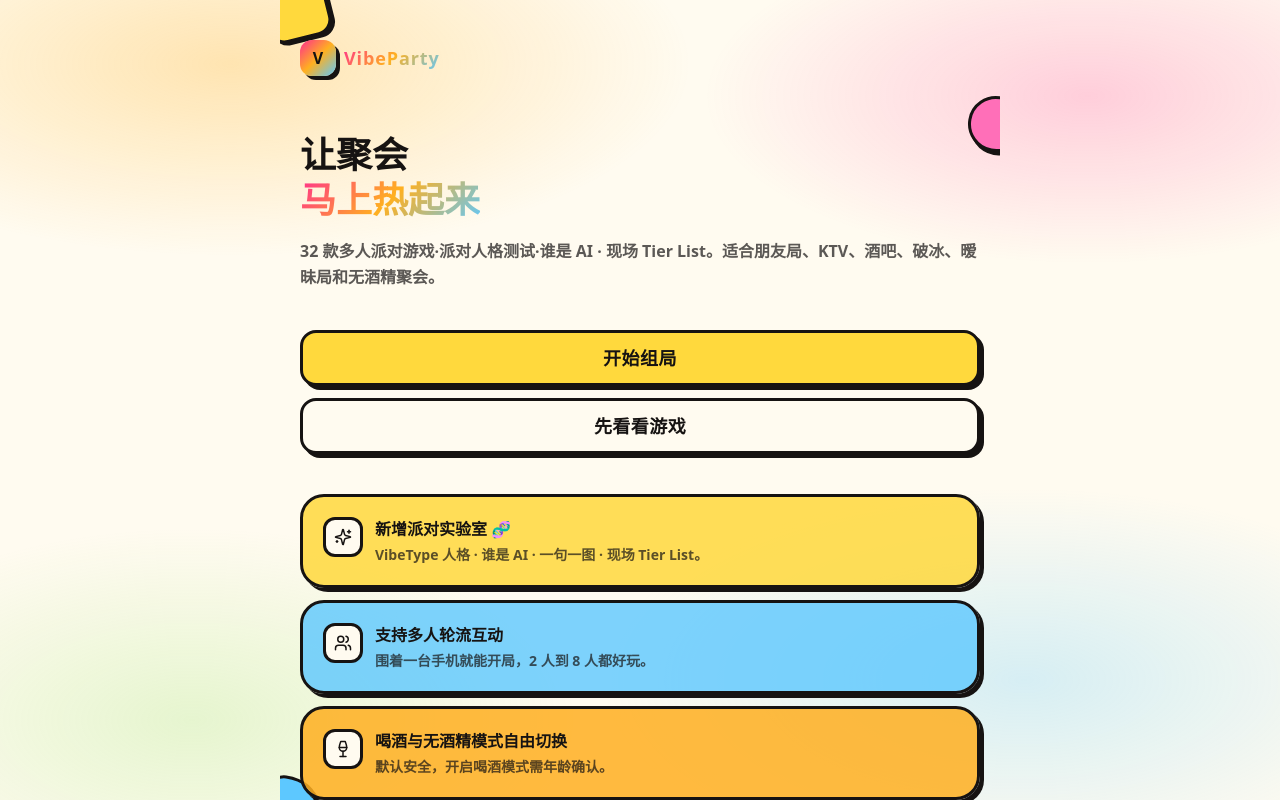
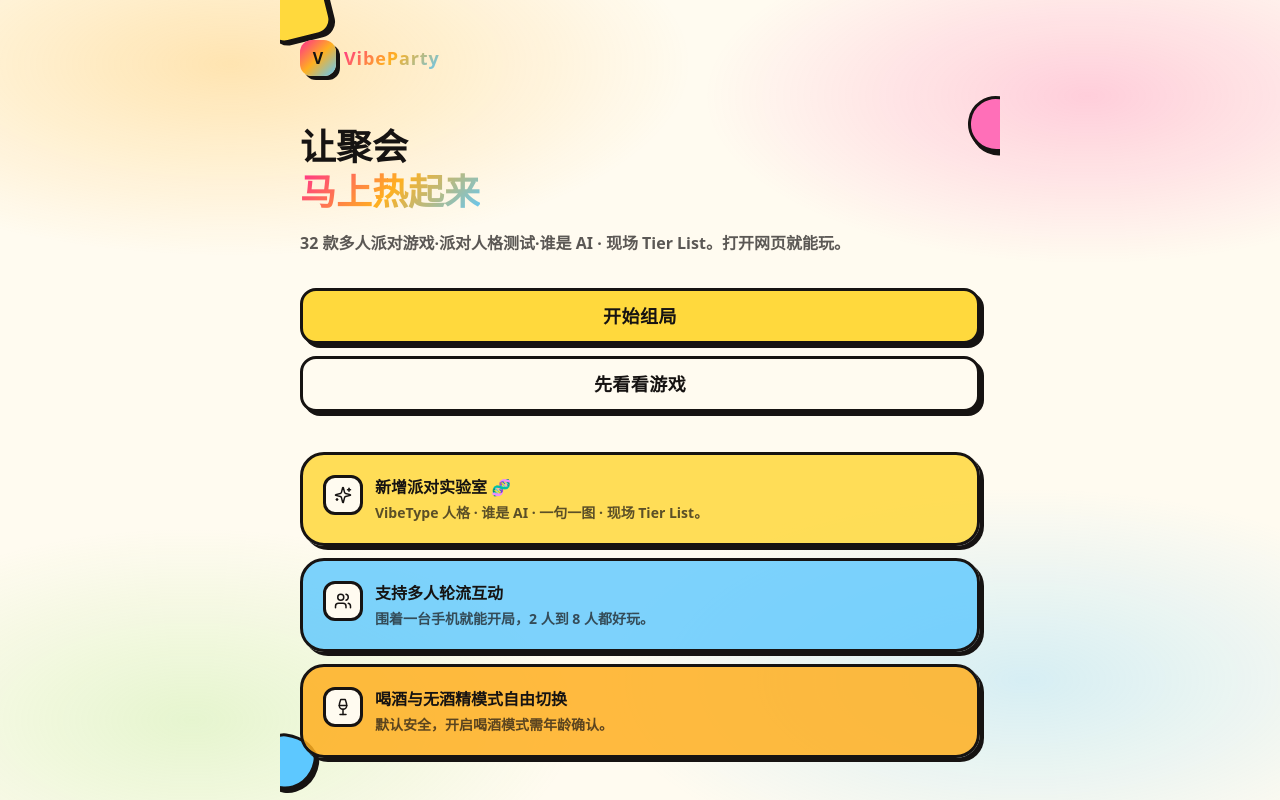
Before and after one commit to byronwjw-ui/vibepartyglobal, a Next.js app: page / in a window 1280 px wide. Shown: the top 800 px of the page. Built offline with nearby package versions, Linux system fonts and the light colour scheme.

Commit message:
Home: add "今晚先玩" smart recommendation (mode affinity + unplayed first), continue-game CTA

```diff
--- a/app/page.tsx
+++ b/app/page.tsx
@@ -1,10 +1,41 @@
+'use client';
 import Link from 'next/link';
 import AppShell from '@/components/AppShell';
 import NeonButton from '@/components/NeonButton';
 import GlassCard from '@/components/GlassCard';
-import { Sparkles, Users, Wine } from 'lucide-react';
+import { Sparkles, Users, Wine, Flame } from 'lucide-react';
+import { usePartyStore } from '@/store/usePartyStore';
+import { GAMES } from '@/data/games';
+import { MODE_THEME } from '@/lib/constants';
+import { motion } from 'framer-motion';
 
 export default function HomePage() {
+  const players = usePartyStore((s) => s.players);
+  const settings = usePartyStore((s) => s.settings);
+  const hydrated = usePartyStore((s) => s.hydrated);
+  const recent = usePartyStore((s) => s.recentGames);
+  const theme = MODE_THEME[settings.mode];
+
+  // 智能推荐 3 款：当前模式 affinity + 满足人数 + 未玩过优先
+  const recommendations = hydrated
+    ? [...GAMES]
+        .filter((g) => g.enabled && players.length >= g.minPlayers)
+        .sort((a, b) => {
+          const aHit = a.modeAffinity?.includes(settings.mode) ? 1 : 0;
+          const bHit = b.modeAffinity?.includes(settings.mode) ? 1 : 0;
+          if (aHit !== bHit) return bHit - aHit;
+          const aRecent = recent.indexOf(a.id);
+          const bRecent = recent.indexOf(b.id);
+          // 没玩过的优先
+          const aScore = aRecent < 0 ? 0 : 1;
+          const bScore = bRecent < 0 ? 0 : 1;
+          return aScore - bScore;
+        })
+        .slice(0, 3)
+    : [];
+
+  const hasPlayers = hydrated && players.length >= 2;
+
   return (
     <AppShell>
       <main className="px-5 pt-10 pb-24">
@@ -12,14 +43,50 @@ export default function HomePage() {
           <div className="h-9 w-9 rounded-xl bg-neon-grad shadow-neon grid place-items-center font-black">V</div>
           <span className="text-lg font-extrabold tracking-wider neon-text">VibeParty</span>
         </div>
-        <section className="mt-14">
+
+        <section className="mt-12">
           <h1 className="text-4xl font-black leading-tight">让聚会<br/><span className="neon-text">马上热起来</span></h1>
-          <p className="mt-4 text-paper-900/70 font-semibold leading-relaxed">32 款多人派对游戏·派对人格测试·谁是 AI · 现场 Tier List。适合朋友局、KTV、酒吧、破冰、暧昧局和无酒精聚会。</p>
+          <p className="mt-4 text-paper-900/70 font-semibold leading-relaxed">32 款多人派对游戏·派对人格测试·谁是 AI · 现场 Tier List。打开网页就能玩。</p>
         </section>
-        <section className="mt-10 flex flex-col gap-3">
-          <Link href="/setup"><NeonButton full size="lg">开始组局</NeonButton></Link>
+
+        <section className="mt-8 flex flex-col gap-3">
+          <Link href={hasPlayers ? '/lobby' : '/setup'}>
+            <NeonButton full size="lg">{hasPlayers ? '🎉 继续上次的局' : '开始组局'}</NeonButton>
+          </Link>
           <Link href="/lobby"><NeonButton full size="lg" variant="secondary">先看看游戏</NeonButton></Link>
         </section>
+
+        {/* 今晚先玩 · 智能推荐 */}
+        {hasPlayers && recommendations.length > 0 && (
+          <section className="mt-10">
+            <div className="flex items-center gap-2 mb-3 px-1">
+              <Flame size={16} className="text-paper-900" />
+              <div className="font-black text-paper-900">今晚先玩 · {theme.label}</div>
+            </div>
+            <div className="grid gap-2">
+              {recommendations.map((g, i) => (
+                <motion.div
+                  key={g.id}
+                  initial={{ opacity: 0, x: -10 }}
+                  animate={{ opacity: 1, x: 0 }}
+                  transition={{ delay: i * 0.06 }}
+                >
+                  <Link href={`/game/${g.id}`}>
+                    <div className={`flex items-center gap-3 p-3 rounded-2xl border-3 border-paper-900 shadow-sticker-sm press-down ${i === 0 ? 'bg-sticker-pink' : i === 1 ? 'bg-sticker-cyan' : 'bg-sticker-yellow'}`}>
+                      <div className="h-11 w-11 rounded-xl border-3 border-paper-900 bg-paper-50 grid place-items-center text-2xl">{g.icon}</div>
+                      <div className="flex-1 min-w-0">
+                        <div className="font-black text-paper-900 truncate">{g.title}</div>
+                        <div className="text-[11px] font-bold text-paper-900/70 truncate">{g.subtitle}</div>
+                      </div>
+                      <div className="text-[10px] font-black px-2 py-0.5 rounded-full border-2 border-paper-900 bg-paper-50">{g.duration}</div>
+                    </div>
+                  </Link>
+                </motion.div>
+              ))}
+            </div>
+          </section>
+        )}
+
         <section className="mt-10 grid gap-3">
           <GlassCard tone="yellow" className="flex items-start gap-3">
             <div className="h-10 w-10 rounded-xl bg-paper-50 border-3 border-paper-900 grid place-items-center"><Sparkles size={18} /></div>
@@ -34,6 +101,7 @@ export default function HomePage() {
             <div><div className="font-black text-paper-900">喝酒与无酒精模式自由切换</div><div className="text-sm text-paper-900/70 font-semibold mt-1">默认安全，开启喝酒模式需年龄确认。</div></div>
           </GlassCard>
         </section>
+
         <div className="mt-12 text-center text-xs text-paper-900/60 font-bold">
           <Link href="/safety" className="underline underline-offset-4">理性游戏，尊重边界，所有挑战都可以跳过</Link>
         </div>
```
